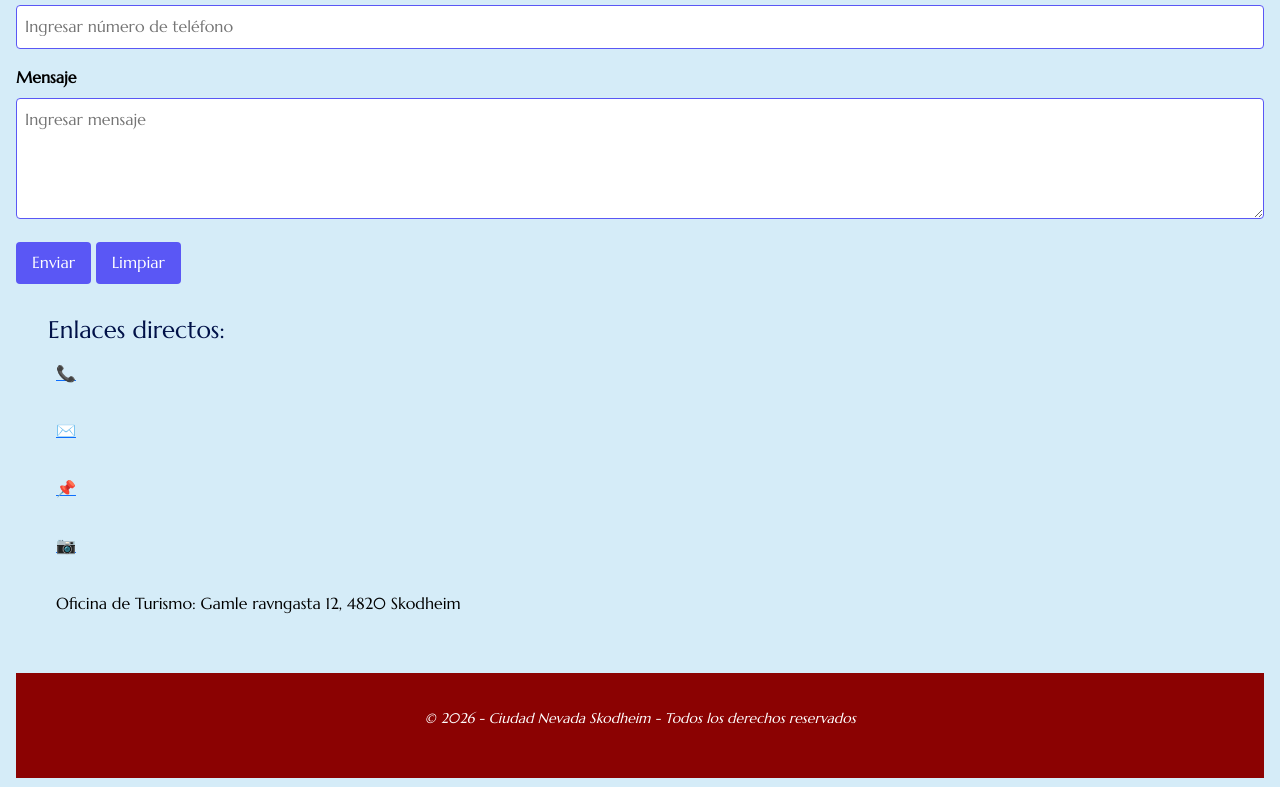
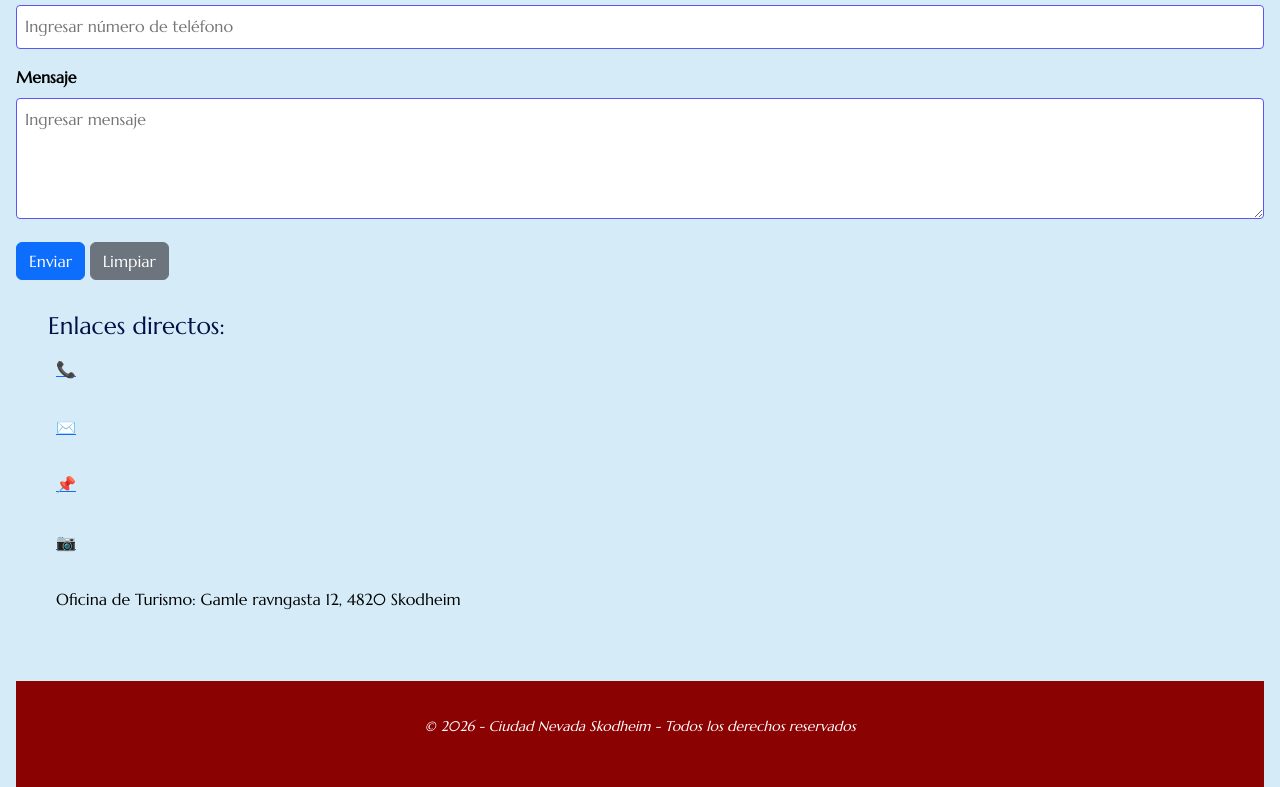
Before and after one commit to Emir-Romay/LI1-2C2026-Grupo8, a plain HTML site: page contacto.html in a window 1280 px wide. Shown: the part 448-1235 px from the top of the page. Drawn offline with nearby package versions, Linux system fonts and the light colour scheme; a web font is replaced by a local one.

Commit message:
fix: botones btn, footer y .SeccionInferior en CSS

```diff
--- a/contacto.html
+++ b/contacto.html
@@ -75,8 +75,8 @@
                           required></textarea>
             </div>
             <div>
-                <button type="submit">Enviar</button>
-                <button type="reset">Limpiar</button>
+                <button type="submit" class="btn btn-primary">Enviar</button>
+                <button type="reset" class="btn btn-secondary">Limpiar</button>
             </div>
         </form>
 
--- a/css/Estilos.css
+++ b/css/Estilos.css
@@ -146,16 +146,14 @@ h3 { font-size: 1.25rem; color: var(--color-subtitulos);}
 }
 
 .SeccionInferior {
-    color: var(--color-texto);
-    margin-bottom: 2rem;
     display: flex;
     flex-direction: column;
     background-color: var(--color-secundario);
     color: var(--color-fondo);
     padding: 1rem;
+    padding-top: 15px;
     border-radius: 15px;
     margin-bottom: 2rem;
-    padding-top: 15px;
 }
 
 /* -------------ASIDE----------------*/
@@ -295,5 +293,4 @@ footer {
     color: white;
     padding: 1.5rem;
     margin-top: 1.75rem;
-    margin: 0 auto;
 }
```
